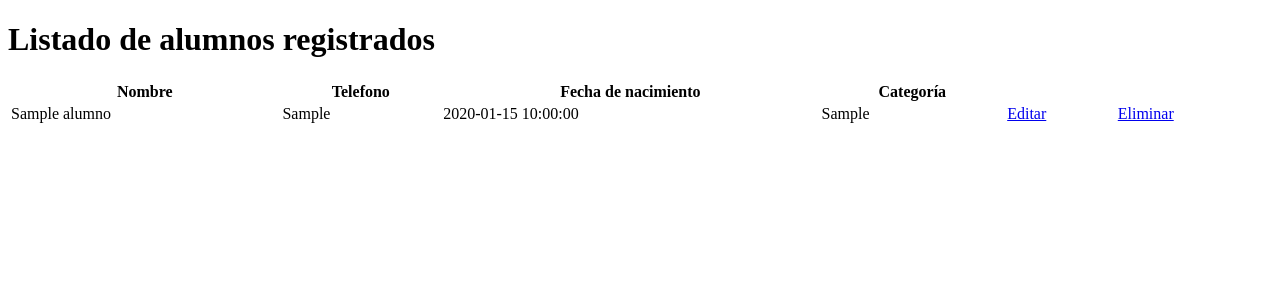
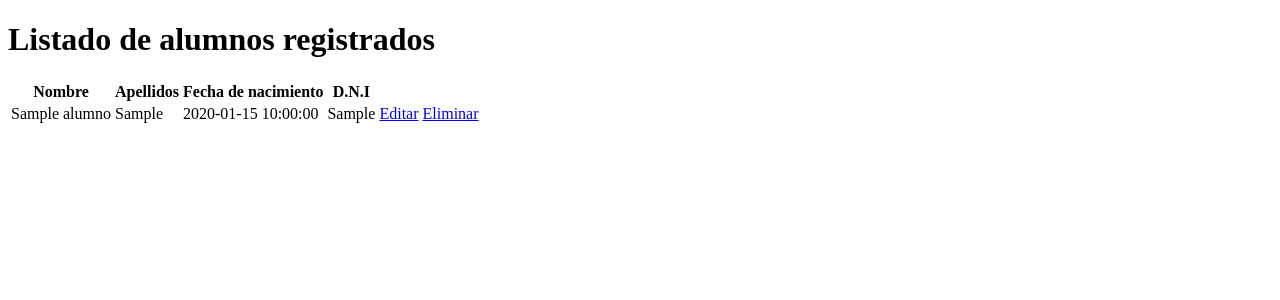
Before and after one commit to alfonsobnitez28/PFC-IAW, a PHP site: page / in a window 1280 px wide. Shown: the top 300 px of the page. Run offline with PHP 8.4, Linux system fonts and the light colour scheme; tables that the repository leaves empty or names only in its code hold one stand-in row (values such as "Sample post").

Commit message:
modifico index

```diff
--- a/index.php
+++ b/index.php
@@ -17,25 +17,20 @@
     <meta name="viewport" content="width=device-width, initial-scale=1.0">
     <title>Gestión de alumnos IES La Campiña</title>
 
-    <script>
-			$(document).ready( function () {
-				$('#tabla').DataTable();
-			} );
-		</script>
 </head>
 <body>
-
             <h1>Listado de alumnos registrados</h1>
 
-            <table id="tabla" class="display" style="width:100%">
+            <table>
 					<tr>
 						<th>Nombre</th>
-						<th>Telefono</th>
+						<th>Apellidos</th>
 						<th>Fecha de nacimiento</th>
-						<th>Categoría</th>
-						<th></th>
-						<th></th>
+						<th>D.N.I</th>
+						 <th></th>
+						 <th></th>
 					</tr>
+
 					<?php
 						while($fila = $resultado->fetch_assoc()){
 							echo "<tr>";
```
